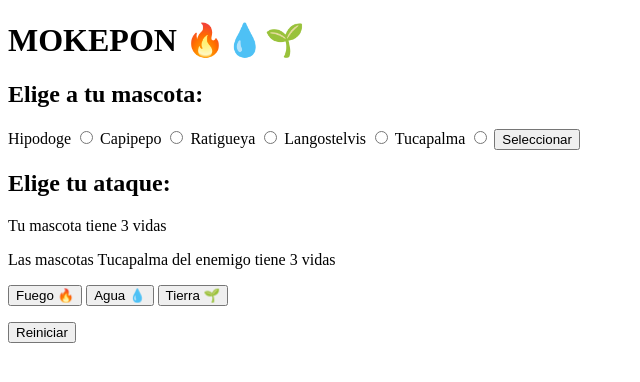
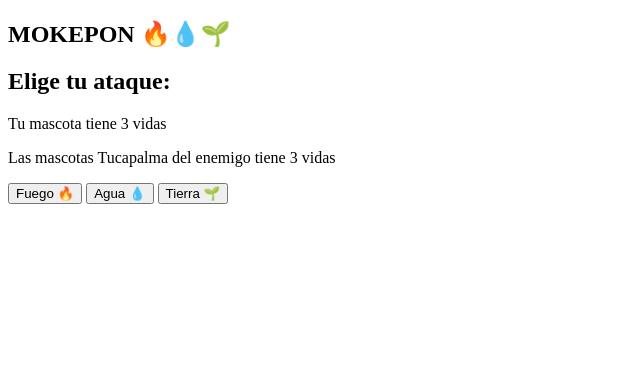
Before and after one commit to eudycss/mokepon-game, a plain HTML site: page mokepon.html in a window 1280 px wide. Both pictures are taken after a click on the button "Seleccionar". Shown: the whole page, without its empty margins (0-640 px from the left). Drawn offline with Linux system fonts and the light colour scheme.

```diff
--- a/js/mokepon.js
+++ b/js/mokepon.js
@@ -8,7 +8,11 @@
 function iniciarJuego(){
     let botonMascotaJugador=document.getElementById("boton-mascota")
     botonMascotaJugador.addEventListener('click',SeleccionarMascotaJugador)
+    let sectionSelectAtack=document.getElementById('seleccionar-ataque')
+    sectionSelectAtack.style.display='none'
 
+    let sectionRestart=document.getElementById('reiniciar')
+    sectionRestart.style.display='none'
     let botonFuego=document.getElementById("boton-fuego")
     botonFuego.addEventListener('click',ataqueFuego)
 
@@ -21,6 +25,7 @@
     let buttonRestart=document.getElementById("boton-reiniciar")
     buttonRestart.addEventListener('click',restartGame)
 
+
 }
 function SeleccionarMascotaJugador(mascota){
     let inputHipodoge=document.getElementById('hipodoge')
@@ -29,6 +34,11 @@
     let inputlangostelvis=document.getElementById('langostelvis')
     let inputtucapalma=document.getElementById('tucapalma')
 
+    let sectionSelectAtack=document.getElementById('seleccionar-ataque')
+    sectionSelectAtack.style.display='block'
+
+    let sectionSelectPet=document.getElementById('seleccionar-mascota')
+    sectionSelectPet.style.display='none'
     //Spam botonMascotaJugador
     let spanMascotaJugador = document.getElementById('mascota-jugador')
 
@@ -170,6 +180,9 @@
 
     let botonTierra=document.getElementById("boton-tierra")
     botonTierra.disabled=true
+
+    let sectionRestart=document.getElementById('reiniciar')
+    sectionRestart.style.display='block'
 }
 function ataqueFuego(){
     ataqueJugador='FUEGO'
--- a/mokepon.html
+++ b/mokepon.html
@@ -7,31 +7,53 @@
     <title>MOKEPON 🔥💧🌱</title>
 
     <script src="./js/mokepon.js"></script>
+    <link rel="stylesheet" href="./css/style.css">
 
   </head>
   <body>
-    <h1>MOKEPON 🔥💧🌱</h1>
+
     <section id="seleccionar-mascota">
-      <h2>Elige a tu mascota:</h2>
+      <h1  class="tittle" >MOKEPON 🔥💧🌱</h1>
 
-      <label for="hipodoge">Hipodoge</label>
-      <input type="radio"  name="mascota" id="hipodoge" >
-      <label for="capipepo">Capipepo</label>
-      <input type="radio" name="mascota" id="capipepo">
-      <label for="ratigueya">Ratigueya</label>
-      <input type="radio" name="mascota" id="ratigueya">
+      <h2 class="subtitle">Elige a tu mascota:</h2>
+      <div class="tarjetas">
+        <label class="tarjeta-de-mokepon" for="hipodoge">
 
-      <label for="langostelvis">Langostelvis</label>
-      <input type="radio" name="mascota" id="langostelvis">
+        <p>Hipodoge</p>
+        <img src="./assets/hipodoge_attack.png" alt="Imagen Hipodoge">
+        </label>
+        <input  type="radio"  name="mascota" id="hipodoge" >
 
-      <label for="tucapalma">Tucapalma</label>
-      <input type="radio" name="mascota" id="tucapalma">
+        <label class="tarjeta-de-mokepon" for="capipepo">
+          <p>Capipepo</p>
+          <img src="./assets/capipepo_attack.png" alt="Imagen Capipepo">
+
+        </label>
+        <input type="radio" name="mascota" id="capipepo">
+
+        <label class="tarjeta-de-mokepon" for="ratigueya">
+                <p>Ratigueya</p>
+          <img src="./assets/ratigueya.png" alt="Imagen Ratigueya">
+
+        </label>
+        <input type="radio" name="mascota" id="ratigueya">
+
+        <label class="tarjeta-de-mokepon" for="langostelvis">Langostelvis</label>
+        <input type="radio" name="mascota" id="langostelvis">
+
+        <label class="tarjeta-de-mokepon" for="tucapalma">Tucapalma</label>
+        <input type="radio" name="mascota" id="tucapalma">
+
+      </div>
+
 
 
       <button id="boton-mascota">Seleccionar</button>
     </section>
 
     <section id="seleccionar-ataque">
+      <h1  class="tittle" >MOKEPON 🔥💧🌱</h1>
+
       <h2>Elige tu ataque:</h2>
 
       <p>Tu mascota <span id="mascota-jugador"></span> tiene <span id="lifes-player">3</span> vidas</p>
@@ -47,7 +69,7 @@
 
     </section>
 
-    <section id="reiniciar">
+    <section  id="reiniciar">
         <button id="boton-reiniciar">Reiniciar</button>
     </section>
 
```
